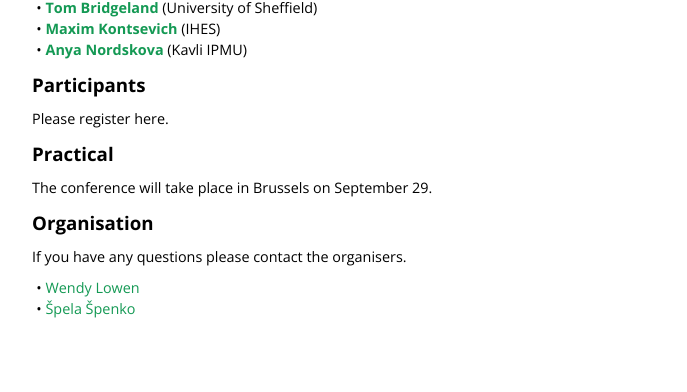
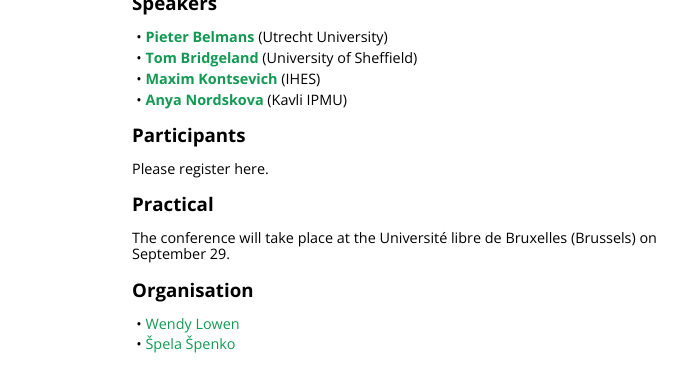
Before and after one commit to spela17/atlas, a Jekyll site: the page built from index.html, in a window 1280 px wide, cut to the strip 656-1064 px from the top of the page. Shown: the top 392 px of the strip, without its empty margins (208-895 px from the left). Built offline with Jekyll 4.4.1, drawn with Linux system fonts in a browser that asks for light colours; nearby versions of some CDN libraries; library files that are not in the unit come from our copies; before the commit the page ends 988 px from its top, so only the background shows below that.

Commit message:
Urbanovi komentarji

```diff
--- a/css/main.css
+++ b/css/main.css
@@ -12,7 +12,7 @@
 
 
 div#content {
-  max-width: 800px;
+  max-width: 600px;
   margin: 0 auto;
   padding: 10px;
 }
--- a/index.html
+++ b/index.html
@@ -10,7 +10,7 @@
 
 
 <div style="margin: 0 auto">
-  <img width="600" src="michel3.png">
+  <img width="600" src="michel4.png">
 </div>
 
 <h2>Speakers</h2>
@@ -40,13 +40,15 @@
 
 
 <h2>Practical</h2>
-<p>The conference will take place in Brussels on September 29.
+<p>The conference will take place at the Université libre de Bruxelles (Brussels) on September 29.
 
 
 <h2>Organisation</h2>
-<p>If you have any questions please contact the organisers.
 
 <ul class="nameso">
    <li><span class="name"><a href="mailto:wendy.lowen@uantwerpen.be">Wendy Lowen</a></span></li>
    <li><span class="name"><a href="mailto:spela.spenko@ulb.be">Špela Špenko</a></span></li>
 </ul>
+
+
+<p>&nbsp;</p>
```
Also changed, not shown: 1 other file.
